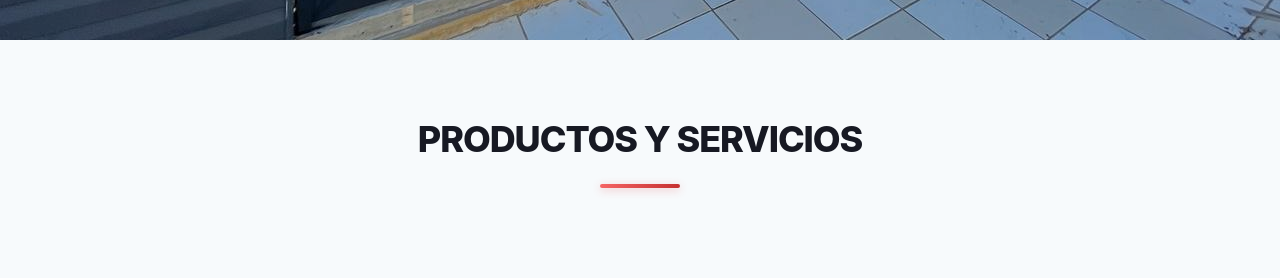
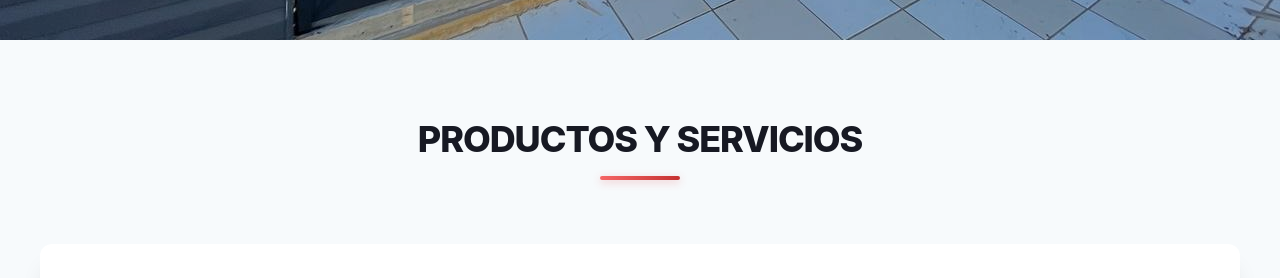
Before and after one commit to salva920/vidriosmilena, a Next.js app: page / in a window 1280 px wide. Shown: the part 880-1158 px from the top of the page. Built offline with nearby package versions, Linux system fonts and the light colour scheme.

Commit message:
mejorando seccion de nuestros servicios

```diff
--- a/components/ServicesSection.tsx
+++ b/components/ServicesSection.tsx
@@ -49,14 +49,14 @@ export default function ServicesSection({ onScrollToContact }: ServicesSectionPr
   return (
     <Box id="servicios" py="20" bg="gray.50">
       <Container maxW="container.xl">
-        <VStack spacing="12">
+        <VStack spacing="8">
           {/* Header Section */}
           <Box
             textAlign="center"
             maxW="850px"
             mx="auto"
             px={{ base: '4', md: '6' }}
-            mb="4"
+            w="100%"
           >
             <Heading
               fontSize={{ base: '2xl', md: '3xl', lg: '4xl' }}
@@ -64,7 +64,7 @@ export default function ServicesSection({ onScrollToContact }: ServicesSectionPr
               fontWeight="800"
               letterSpacing={{ base: '-0.02em', md: '-0.03em' }}
               textTransform="uppercase"
-              mb={{ base: '4', md: '6' }}
+              mb={{ base: '3', md: '4' }}
               lineHeight="1.1"
             >
               PRODUCTOS Y SERVICIOS
@@ -76,7 +76,7 @@ export default function ServicesSection({ onScrollToContact }: ServicesSectionPr
               bgGradient="linear(to-r, red.400, red.600)"
               borderRadius="full"
               mx="auto"
-              mb={{ base: '8', md: '10' }}
+              mb={{ base: '6', md: '8' }}
               boxShadow="0 2px 8px rgba(229, 62, 62, 0.3)"
             />
           </Box>
```
